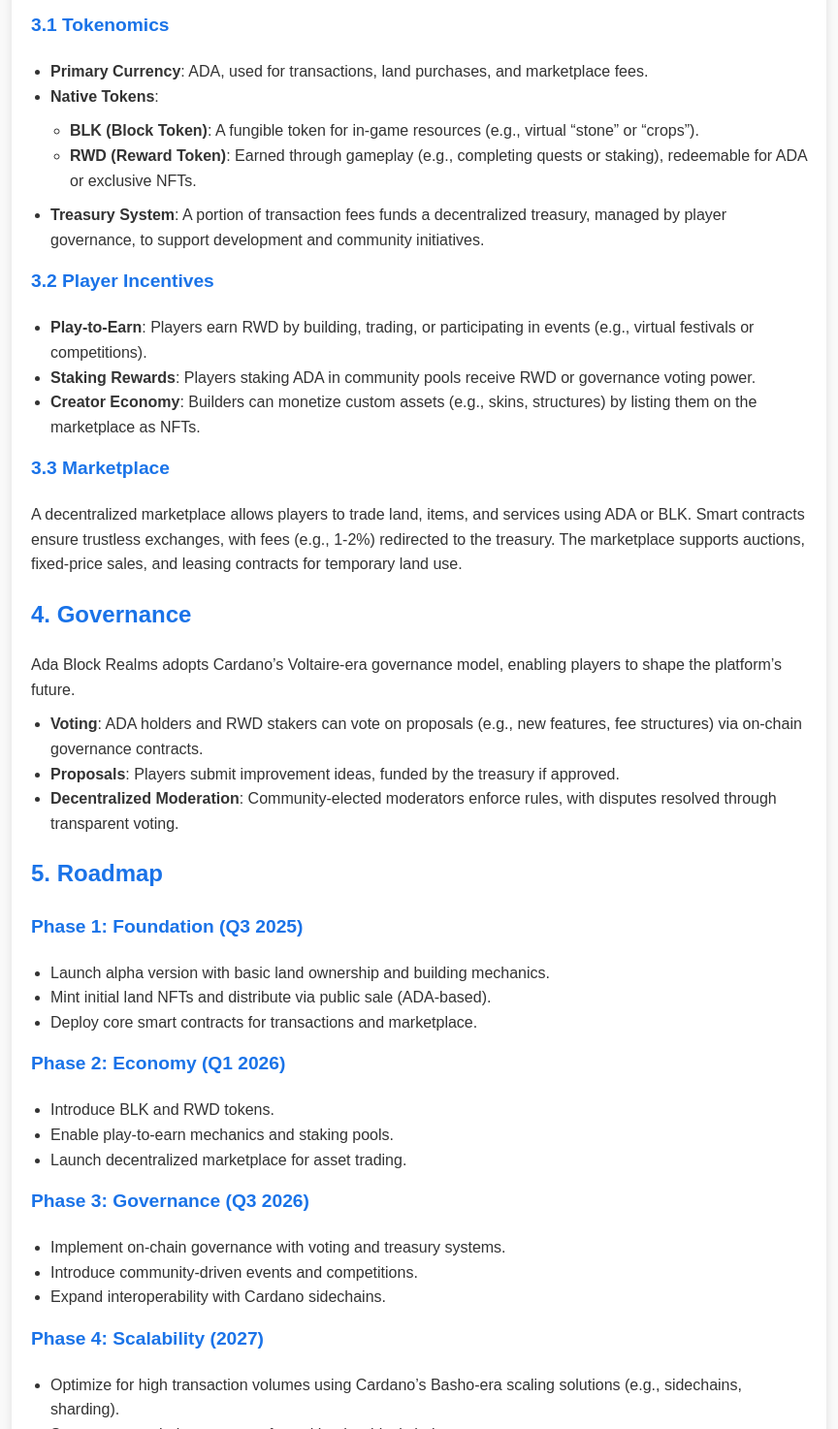
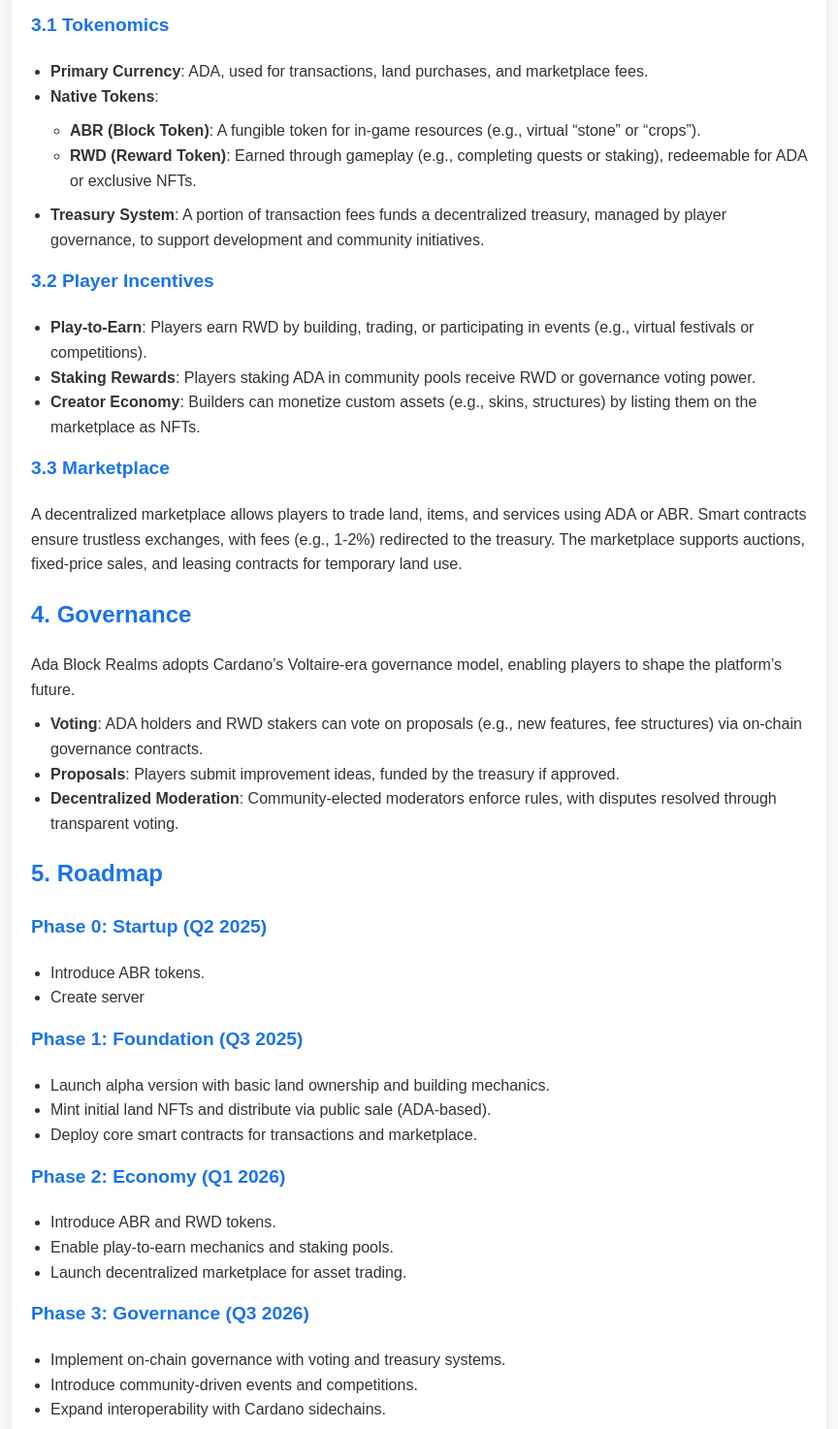
Before and after one commit to adablock/adablock.github.io, a plain HTML site: page index.html in a window 1280 px wide. Shown: the part 2080-3554 px from the top of the page at 97% size, without its empty margins (208-1072 px from the left). Drawn offline with Linux system fonts and the light colour scheme.

Commit message:
Update index.html

```diff
--- a/index.html
+++ b/index.html
@@ -136,7 +136,7 @@
                 <li><strong>Primary Currency</strong>: ADA, used for transactions, land purchases, and marketplace fees.</li>
                 <li><strong>Native Tokens</strong>:
                     <ul>
-                        <li><strong>BLK (Block Token)</strong>: A fungible token for in-game resources (e.g., virtual “stone” or “crops”).</li>
+                        <li><strong>ABR (Block Token)</strong>: A fungible token for in-game resources (e.g., virtual “stone” or “crops”).</li>
                         <li><strong>RWD (Reward Token)</strong>: Earned through gameplay (e.g., completing quests or staking), redeemable for ADA or exclusive NFTs.</li>
                     </ul>
                 </li>
@@ -151,7 +151,7 @@
             </ul>
 
             <h3>3.3 Marketplace</h3>
-            <p>A decentralized marketplace allows players to trade land, items, and services using ADA or BLK. Smart contracts ensure trustless exchanges, with fees (e.g., 1-2%) redirected to the treasury. The marketplace supports auctions, fixed-price sales, and leasing contracts for temporary land use.</p>
+            <p>A decentralized marketplace allows players to trade land, items, and services using ADA or ABR. Smart contracts ensure trustless exchanges, with fees (e.g., 1-2%) redirected to the treasury. The marketplace supports auctions, fixed-price sales, and leasing contracts for temporary land use.</p>
         </div>
 
         <div class="section">
@@ -166,6 +166,12 @@
 
         <div class="section">
             <h2>5. Roadmap</h2>
+            <h3>Phase 0: Startup (Q2 2025)</h3>
+            <ul>
+                <li>Introduce ABR tokens.</li>
+                <li>Create server</li></li>
+            </ul>
+
             <h3>Phase 1: Foundation (Q3 2025)</h3>
             <ul>
                 <li>Launch alpha version with basic land ownership and building mechanics.</li>
@@ -175,7 +181,7 @@
 
             <h3>Phase 2: Economy (Q1 2026)</h3>
             <ul>
-                <li>Introduce BLK and RWD tokens.</li>
+                <li>Introduce ABR and RWD tokens.</li>
                 <li>Enable play-to-earn mechanics and staking pools.</li>
                 <li>Launch decentralized marketplace for asset trading.</li>
             </ul>
```
